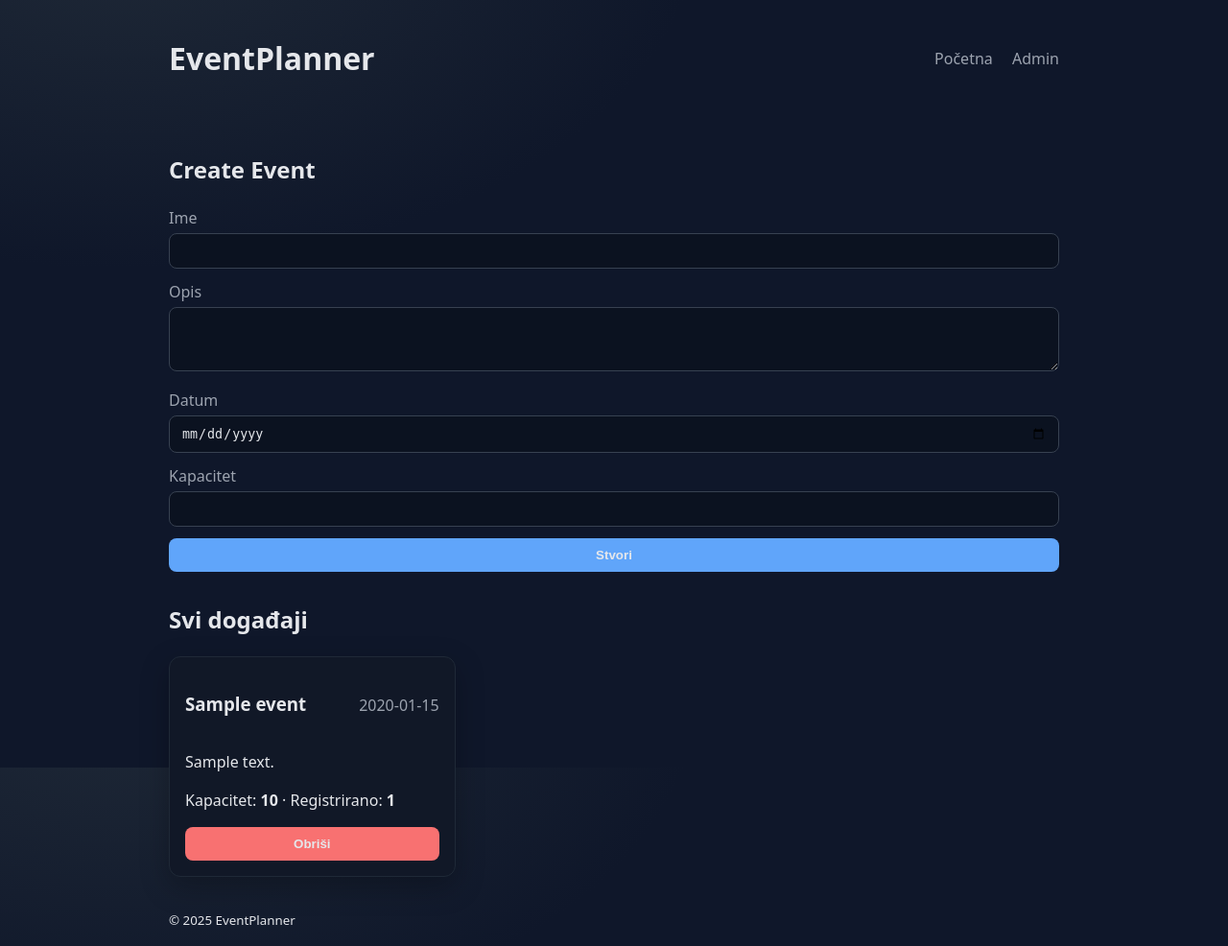
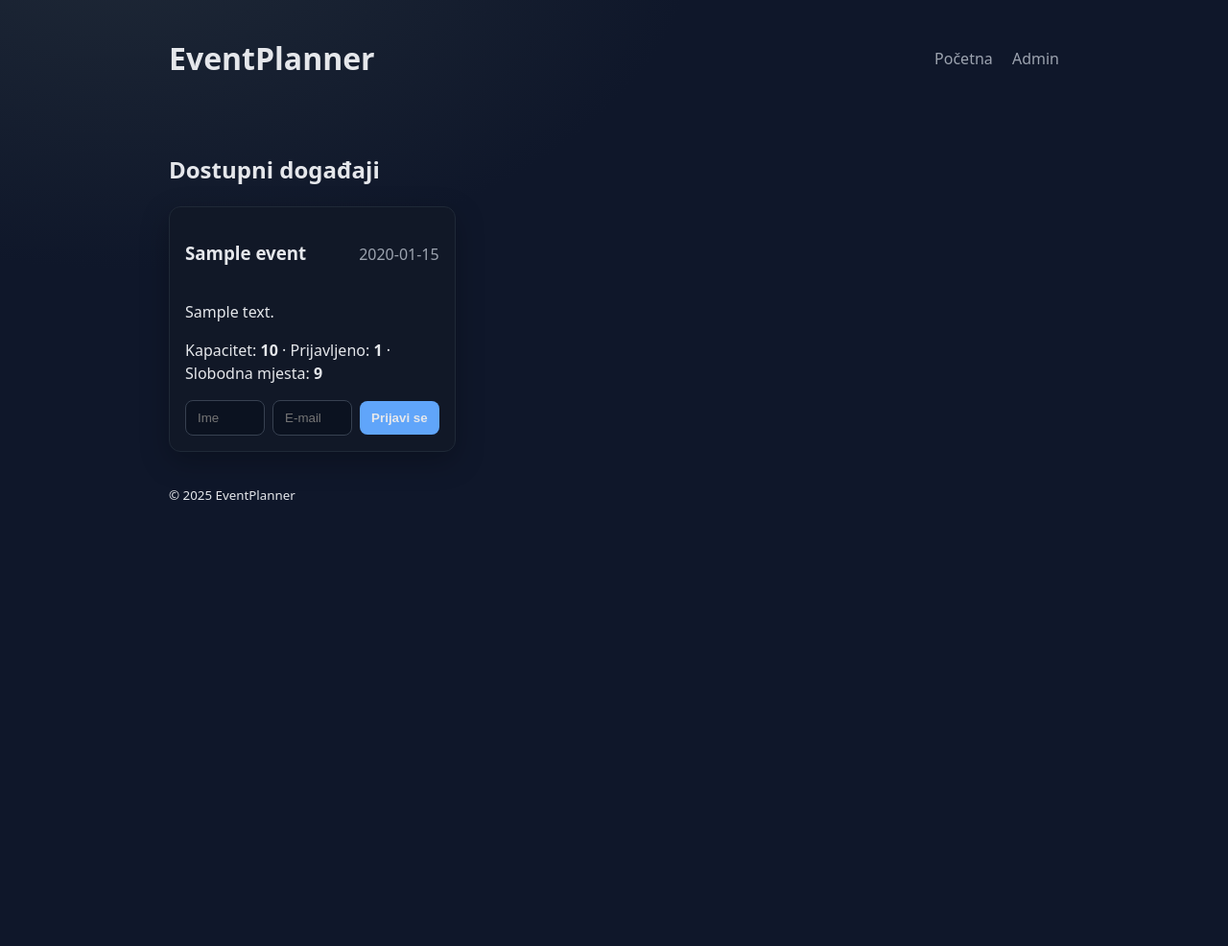
Before and after one commit to leonbtr1/EventPlanner, a Flask app: template templates/index.html in a window 1280 px wide. Shown: the whole page at 96% size. After the commit the page ends 521 px from the top, so only its background shows below. Run offline with Flask 3, Linux system fonts and the light colour scheme; the template is opened without the code that fills it: most values are stand-ins (such as "Sample title", 1, 10 or a date in 2020).

Commit message:
Update index.html

```diff
--- a/templates/index.html
+++ b/templates/index.html
@@ -1,36 +1,10 @@
 {% extends 'base.html' %}
-{% block title %}Admin · EventPlanner{% endblock %}
+{% block title %}Događaji · EventPlanner{% endblock %}
 {% block content %}
-
-  <h2>Create Event</h2>
-  <form method="post" action="{{ url_for('create_event') }}" class="grid-form">
-    <label>
-
-      <span>Ime</span>
-      <input required type="text" name="name" />
-    </label>
-
-    <label>
-      <span>Opis</span>
-      <textarea name="description" rows="3"></textarea>
-    </label>
-
-    <label>
-      <span>Datum</span>
-      <input required type="date" name="date" />
-    </label>
-
-    <label>
-      <span>Kapacitet</span>
-      <input required type="number" name="capacity" min="1" />
-    </label>
-
-    <button type="submit">Stvori</button>
-  </form>
-
-  <h2 style="margin-top:2rem;">Svi događaji</h2>
+  <h2>Dostupni događaji</h2>
 
   <div class="cards">
+    {% if events %}
       {% for e in events %}
         <article class="card">
 
@@ -39,21 +13,32 @@
             <p class="mute">{{ e.date.strftime('%Y-%m-%d') }}</p>
           </header>
 
+          {% if e.description %}
             <p>{{ e.description }}</p>
+          {% endif %}
+
           <p>
             Kapacitet: <strong>{{ e.capacity }}</strong> ·
-          Registrirano: <strong>{{ e.registrations|length }}</strong>
+            Prijavljeno: <strong>{{ e.registrations|length }}</strong> ·
+            Slobodna mjesta: <strong>{{ e.capacity - (e.registrations|length) }}</strong>
           </p>
 
-        <form method="post" action="{{ url_for('delete_event', event_id=e.id) }}">
-          <button type="submit" class="danger">Obriši</button>
+          <form method="post" action="{{ url_for('register') }}" class="form-inline">
+
+            <input type="hidden" name="event_id" value="{{ e.id }}" />
+            <input required type="text"  name="name"  placeholder="Ime" />
+            <input required type="email" name="email" placeholder="E-mail" />
+
+            <button type="submit" {% if e.registrations|length >= e.capacity %}disabled{% endif %}>
+              {% if e.registrations|length >= e.capacity %}Popunjeno{% else %}Prijavi se{% endif %}
+            </button>
           </form>
-
         </article>
-    {% else %}
-
-    <p>Još nema događaja.</p>
       {% endfor %}
 
+    {% else %}
+      <p>Nema događaja. Provjerite kasnije.</p>
+
+    {% endif %}
   </div>
 {% endblock %}
```
Lines whose indentation alone changed are shown as unchanged.
